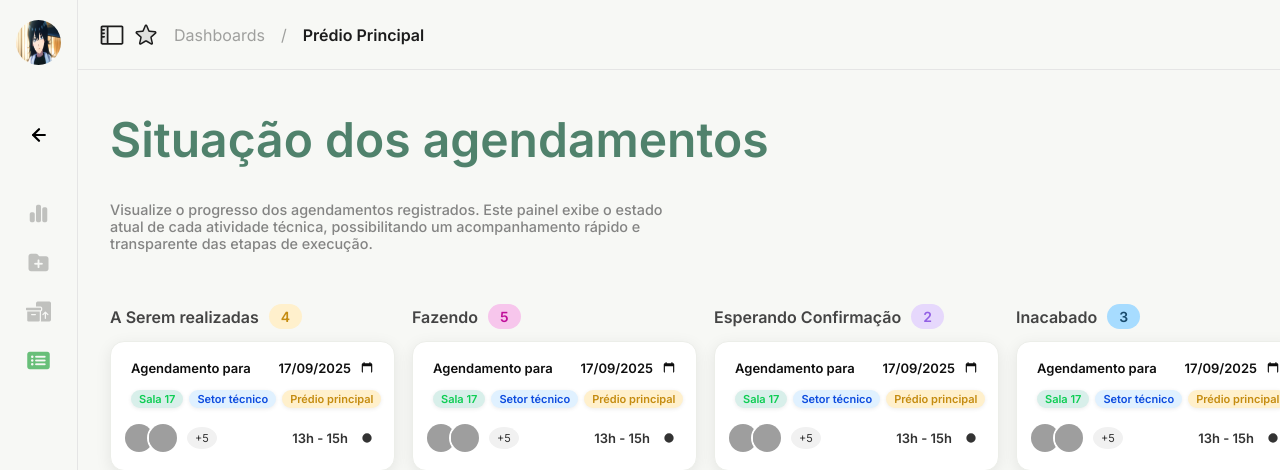
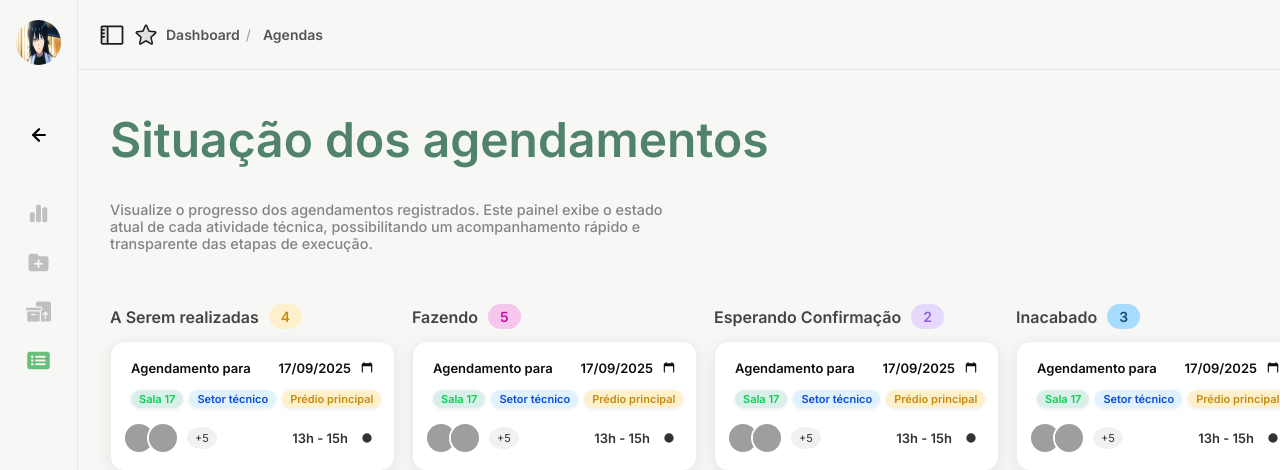
Before and after one commit to O-GALT/GALT, a Django app: page /agendas/ in a window 1280 px wide; the page is wider, and only the part inside the window is pictured. Shown: the top 470 px of that part. Run offline with Django 5.2, Linux system fonts and the light colour scheme; grey boxes are pictures that could not be loaded.

Commit message:
refactor : tornar os breadcrumbs dinâmicos a depender da rota atual

```diff
--- a/core/static/core/css/base/estrutura_base/estrutura_base.css
+++ b/core/static/core/css/base/estrutura_base/estrutura_base.css
@@ -122,18 +122,6 @@ main {
     display: flex;
 }
 
-.breadcrumb span {
-    color: rgba(28, 28, 28, 0.4);
-    padding: 4px 8px;
-    font-family: 'Inter', sans-serif;
-}
-
-.breadcrumb .breadcrumb-textFocus {
-    font-weight: 600;
-    color: #1C1C1C;
-    cursor: pointer;
-}
-
 .breadcrumb div {
     display: flex;
     align-items: center;
--- /dev/null
+++ b/core/static/core/css/partials/arvore_de_rotas/arvore_de_rotas.css
@@ -0,0 +1,26 @@
+.breadcrumb ul {
+    display: flex;
+    align-items: center;
+    gap: 6px;
+    list-style: none;
+    padding: 0;
+    margin: 0;
+    font-size: 14px;
+}
+
+.breadcrumb li::after {
+    content: '/';
+    margin: 0 6px;
+    color: #999;
+}
+
+.breadcrumb li:last-child::after {
+    content: '';
+}
+
+.breadcrumb a , .breadcrumb span  {
+    text-decoration: none;
+    color: #555;
+    cursor: pointer;
+    font-weight: 600;
+}
--- a/core/templates/core/paginas/base/estrutura_base/estrutura_base.html
+++ b/core/templates/core/paginas/base/estrutura_base/estrutura_base.html
@@ -21,6 +21,7 @@
     />
     <link rel="stylesheet" href="{% static 'core/css/base/estrutura_base/estrutura_base.css' %}">
     <link rel="stylesheet" href="{% static 'core/css/partials/partials_mobile_header/mobile_header.css' %}">
+    <link rel="stylesheet" href="{% static 'core/css/partials/arvore_de_rotas/arvore_de_rotas.css' %}">
 
     {% block css %}{% endblock %}
 </head>
@@ -91,9 +92,7 @@
                     <img src="{% static 'assets/icons/Star.svg' %}" alt="Favoritar a página" height="24"/>
                 </div>
 
-                <span>Dashboards</span>
-                <span> / </span>
-                <span class="breadcrumb-textFocus">Prédio Principal</span>
+                {% include 'core/partials/arvore_de_rotas/arvore_deRotas.html' %}
             </div>
 
             <div class="header-actions">
--- /dev/null
+++ b/core/templates/core/partials/arvore_de_rotas/arvore_deRotas.html
@@ -0,0 +1,117 @@
+{% load static %}
+
+<nav class="breadcrumb">
+    <ul id="breadcrumbList"></ul>
+</nav>
+
+<script>
+    const BREADCRUMB_MAP = {
+
+        '/locais/predios/': [
+            { label: 'Dashboard', url: null },
+            { label: 'Prédio principal', url: null },
+            { label: 'Visão geral', url: null },
+        ],
+
+        '/locais/predios/setores/': [
+            { label: 'Dashboard', url: null },
+            { label: 'Prédio principal', url: '/locais/predios/' },
+            { label: 'Setores', url: null },
+        ],
+
+        '/locais/predios/salas/': [
+            { label: 'Dashboard', url: null },
+            { label: 'Prédio principal', url: '/locais/predios/' },
+            { label: 'Salas', url: null },
+        ],
+
+        '/locais/predios/equipamentos/': [
+            { label: 'Dashboard', url: null },
+            { label: 'Prédio principal', url: '/locais/predios/' },
+            { label: 'Equipamentos', url: null },
+        ],
+
+        '/locais/setores/': [
+            { label: 'Dashboard', url: null },
+            { label: 'Prédio principal', url: '/locais/predios/' },
+            { label: 'Setores', url: '/locais/predios/setores/' },
+            { label: 'Setor atual', url: null },
+        ],
+
+        '/locais/salas/': [
+            { label: 'Dashboard', url: null },
+            { label: 'Prédio principal', url: '/locais/predios/' },
+            { label: 'Salas', url: '/locais/predios/salas/' },
+            { label: 'Sala atual', url: null },
+        ],
+
+        '/ativos/equipamento/': [
+            { label: 'Dashboard', url: null },
+            { label: 'Prédio principal', url: '/locais/predios/' },
+            { label: 'Equipamentos', url: '/locais/predios/equipamentos/' },
+            { label: 'Equipamento atual', url: null },
+        ],
+
+        '/contas/criar-recursos/': [
+            { label: 'Dashboard', url: null },
+            { label: 'Recursos', url: null },
+        ],
+
+        '/auditoria/': [
+            { label: 'Dashboard', url: null },
+            { label: 'Auditoria', url: null },
+        ],
+
+        '/agendas/': [
+            { label: 'Dashboard', url: null },
+            { label: 'Agendas', url: null },
+        ],
+    };
+
+
+
+    function resolveDynamicBreadcrumb(map, currentPath) {
+        for (const pattern in map) {
+
+            const regex = new RegExp(
+                '^' + pattern
+                    .replace(/:id/g, '[^/]+') +
+                '$'
+            );
+
+            if (regex.test(currentPath)) {
+                return map[pattern];
+            }
+        }
+        return null;
+    }
+
+
+    function renderBreadcrumb(map, currentPath) {
+        const list = document.getElementById('breadcrumbList');
+        if (!list) return;
+
+        list.innerHTML = '';
+
+        const sequence =
+            map[currentPath] ||
+            resolveDynamicBreadcrumb(map, currentPath) ||
+            [{ label: 'Dashboard', url: '/' }];
+
+        sequence.forEach((item, index) => {
+            const li = document.createElement('li');
+            const isLast = index === sequence.length - 1;
+
+            li.innerHTML = item.url && !isLast
+                ? `<a href="${item.url}">${item.label}</a>`
+                : `<span>${item.label}</span>`;
+
+            list.appendChild(li);
+        });
+    }
+
+
+    document.addEventListener('DOMContentLoaded', () => {
+        renderBreadcrumb(BREADCRUMB_MAP, window.location.pathname);
+    });
+</script>
```
